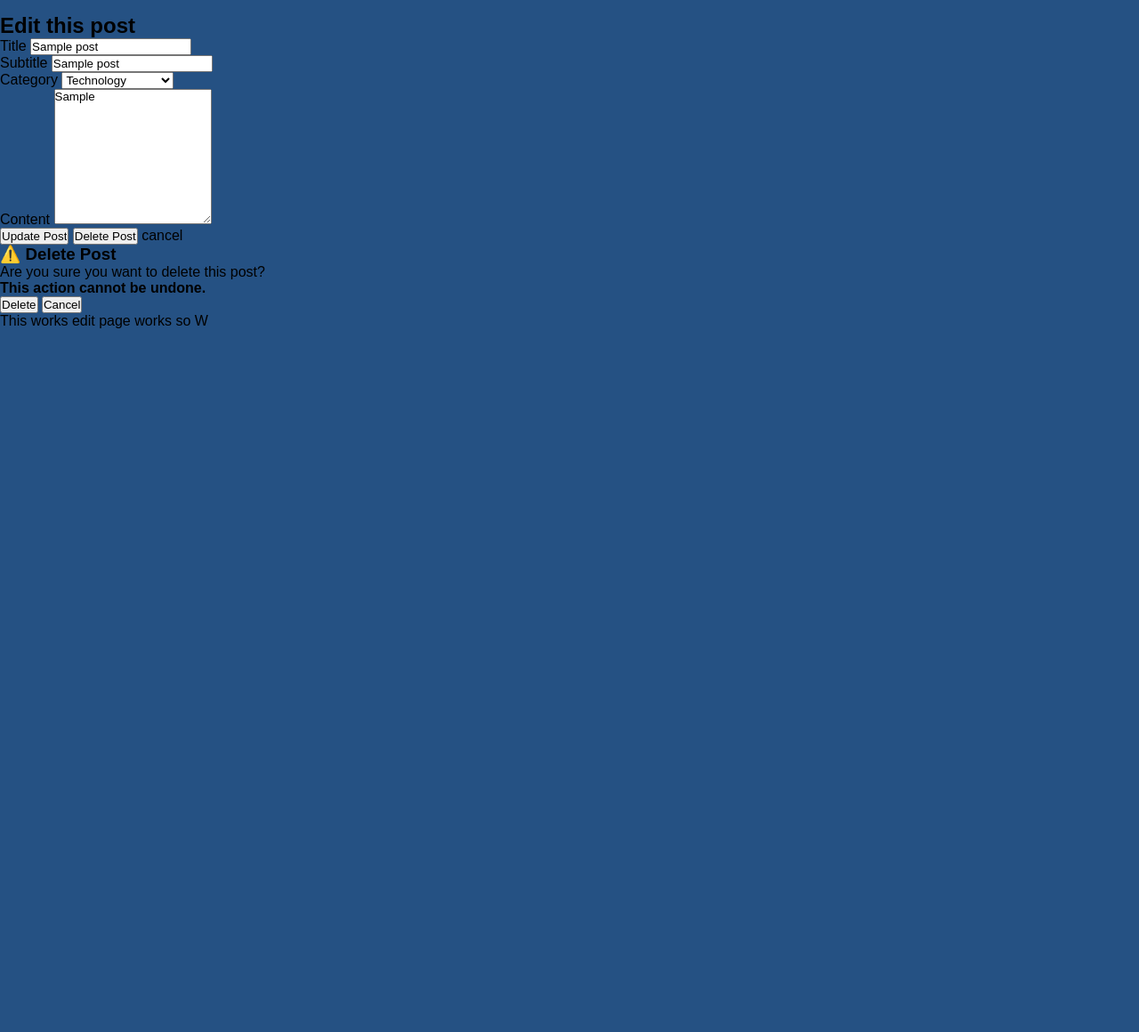
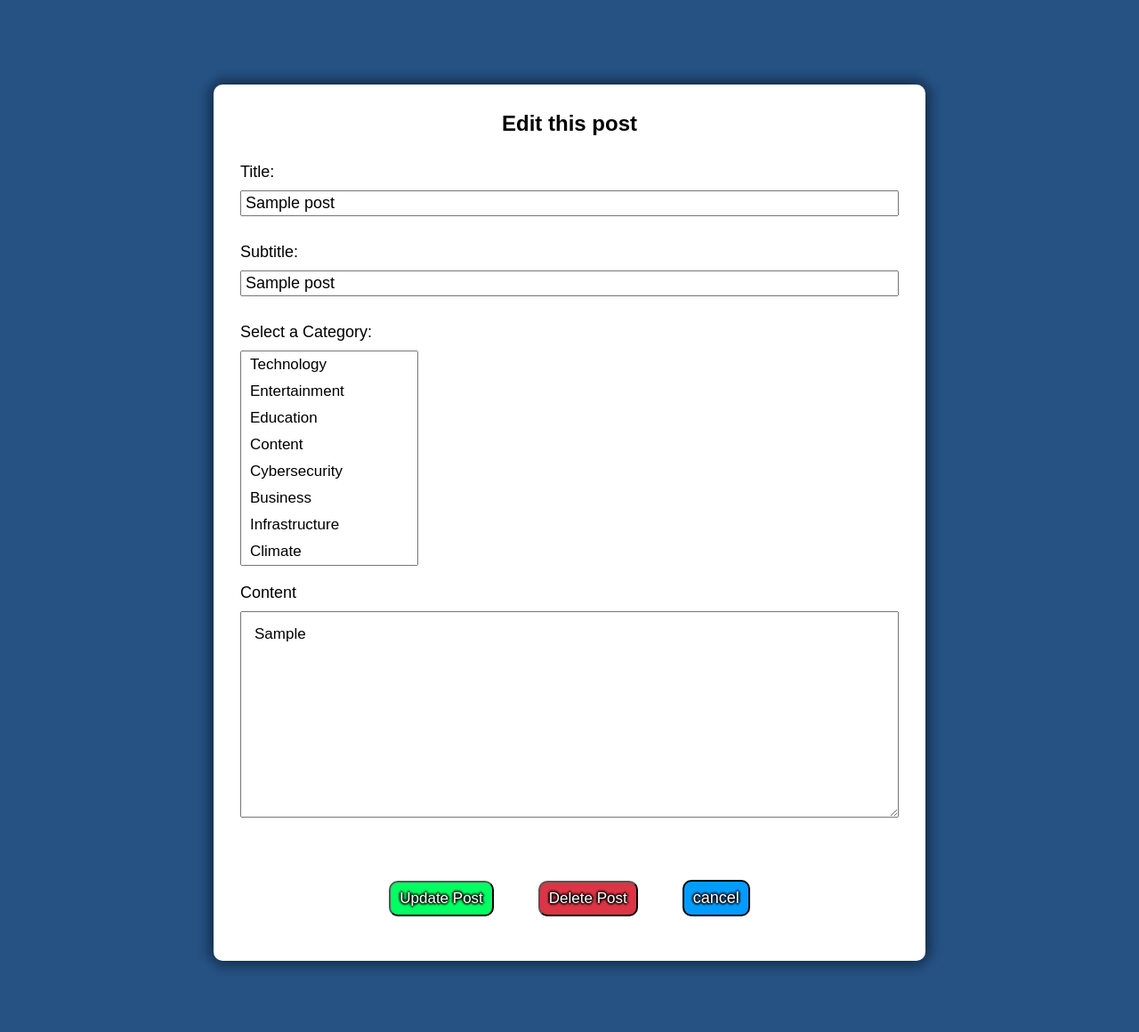
Before and after one commit to Olando07/WEBD2_finalProject, a PHP site: page /edit.php?id=1 in a window 1280 px wide. Shown: the part 115-1275 px from the top of the page at 89% size. Before the commit the page ends 484 px from the top, so only its background shows below. Run offline with PHP 8.4, Linux system fonts and the light colour scheme; the visitor is signed in with stand-in values (Sample User, id 1); tables that the repository leaves empty or names only in its code hold one stand-in row (values such as "Sample post").

Commit message:
Improve edit post UX and add error handling
Refactored edit.php to use string-based error messages and display them inline for title, subtitle, and report fields. Improved the delete post workflow with a confirmation overlay and hidden input, and fixed a typo in the update logic. Updated index.php to display post subtitles. Added new CSS styles for the edit page, including form layout, error messages, and delete confirmation modal.

```diff
--- a/edit.php
+++ b/edit.php
@@ -29,9 +29,10 @@ $categories = [
     'Gaming'
 ];
 
-$titleError = 0;
-$subtitleError = 0;
-$reportError = 0;
+$titleError = '';
+$subtitleError = '';
+$reportError = '';
+$errors = ['title'=>'', 'subtitle'=>'', 'report'=>''];
 
 $stmt=$db->prepare("SELECT * FROM users WHERE username = :username");
 $stmt->execute([':username'=>$_SESSION['username']]);
@@ -62,7 +63,7 @@ if(!$post){
 
 // form submission
 // delete post
-if(isset($_POST['delete'])){
+if(isset($_POST['confirm_delete']) && $_POST['confirm_delete'] == 'true'){
     $posts = $db->prepare("DELETE FROM posts WHERE post_id = :id");
     $posts->execute([':id'=>$post_id]);
     header('Location: index.php');
@@ -76,17 +77,16 @@ if(isset($_POST['update'])){
     $report = filter_input(INPUT_POST, 'report', FILTER_SANITIZE_SPECIAL_CHARS);
     $category = filter_input(INPUT_POST, 'category', FILTER_SANITIZE_SPECIAL_CHARS);
 
-    if($title && $subttitle && $report){
+    if($title && $subtitle && $report){
         $posts = $db->prepare("UPDATE posts SET title = :title, subtitle = :subtitle, report = :report, category = :category WHERE post_id = :id");
         $posts->execute([':title'=>$title, ':subtitle'=>$subtitle, ':report'=>$report, ':category'=>$category, ':id'=>$post_id]);
         header('Location: index.php');
         exit();
     }
 
-    // empty($title) ? $titleError = 'This field is required' : $titleError = '';
-    // empty($subtitle) ? $subtitleError = 'This field is required' : $titleError = '';
-    // empty($report) ? $reportError = 'This field is required' : $titleError = '';
-
+    if (empty($title)) $errors['title'] = 'The title is required';
+    if (empty($subtitle)) $errors['subtitle'] = 'This subtitle is required';
+    if (empty($report)) $errors['report'] = 'This report is required';
 }
 
 ?>
@@ -100,25 +100,27 @@ if(isset($_POST['update'])){
     <title>Winnipeg News: Edit Post</title>
 </head>
 <body>
-    <div class="main">
+    <div class="edit-main">
 
             <div class="edit-form">
                 <h2>Edit this post</h2>
 
-                <form action="" method="POST">
+                <form action="" method="POST" id="editPostForm">
                     <div class="form-group">
-                        <label for="title">Title</label>
-                        <input type="text" id="title" name="title" value="<?= htmlspecialchars($post['title'])?>" required>
+                        <label for="title">Title:</label>
+                        <input type="text" id="title" name="title" value="<?= $post['title']?>" required>
+                        <span class="error"><?= $errors['title']?></span>
                     </div>
                     <div class="form-group">
-                        <label for="subtitle">Subtitle</label>
-                        <input type="text" id="subtitle" name="subtitle" value="<?= htmlspecialchars($post['subtitle'])?>">
+                        <label for="subtitle">Subtitle:</label>
+                        <input type="text" id="subtitle" name="subtitle" value="<?= $post['subtitle']?>">
+                        <span class="error"><?= $errors['subtitle']?></span>
                     </div>
                     <div class="form-group">
-                        <label for="category">Category</label>
-                        <select name="category" id="category" required>
+                        <label for="category">Select a Category:</label>
+                        <select name="category" id="category" size="8" required>
                             <?php foreach($categories as $category): ?>
-                                <option value="<?= $category?>" <?= $post['category'] == $category ? 'selected' : ''?>>
+                                <option value="<?= htmlspecialchars($category)?>" <?= $post['category'] == $category ? 'selected' : ''?>>
                                     <?= $category?>
                                 </option>
                             <?php endforeach ?>
@@ -126,12 +128,13 @@ if(isset($_POST['update'])){
                     </div>
                     <div class="form-group">
                         <label for="report">Content</label>
-                        <textarea name="report" id="report" rows="10" required><?= htmlspecialchars($post['report'])?></textarea>
+                        <textarea name="report" id="report" rows="10" required><?= $post['report']?></textarea>
                     </div>
 
+                    <input type="hidden" name="confirm_delete" id="deleteFlag" value="">
                     <div class="form-actions">
-                        <input type="submit" name="update" value="Update Post" class="update-btn" onclick="showDeleteOverlay()">
-                        <input type="submit" name="delete" value="Delete Post" class="delete-btn" onclick="return confirm('Are you sure you want to delete this post?')">
+                        <input type="submit" name="update" value="Update Post" class="update-btn">
+                        <input type="button" name="delete" value="Delete Post" class="delete-btn" onclick="showDeleteOverlay()">
                         <a href="index.php" class="cancel-btn">cancel</a>
                     </div>
                 </form>
@@ -160,38 +163,19 @@ if(isset($_POST['update'])){
                 }
 
                 function confirmDelete() {
-                    // Create a hidden form to submit the delete request
-                    const form = document.createElement('form');
-                    form.method = 'POST';
-                    form.action = '';
-
-                    const deleteInput = document.createElement('input');
-                    deleteInput.type = 'hidden';
-                    deleteInput.name = 'delete';
-                    deleteInput.value = '1';
-
-                    form.appendChild(deleteInput);
-                    document.body.appendChild(form);
-                    form.submit();
+                    document.getElementById('deleteFlag').value = 'true';
+                    document.getElementById('editPostForm').submit();
                 }
 
+                // Close overlay with Escape key
+                window.addEventListener('keydown', e=>e.key=="Escape" && hideDeleteOverlay());
                 // Close overlay when clicking outside the modal
-                document.getElementById('deleteOverlay').addEventListener('click', function(e) {
-                    if (e.target === this) {
-                        hideDeleteOverlay();
-                    }
+                document.getElementById('deleteOverlay').addEventListener('click', e => {
+                    if (e.target === e.currentTarget) { hideDeleteOverlay(); }
                 });
 
-                // Close overlay with Escape key
-                document.addEventListener('keydown', function(e) {
-                    if (e.key === 'Escape') {
-                        hideDeleteOverlay();
-                    }
-                });
-                </script>
-            <!-- TODO: use qil js for form - https://quilljs.com/docs/quickstart -->
-
-            <p>This works edit page works so W</p>
+            </script>
+              <!-- TODO: add input for picture upload and use qil js for form - https://quilljs.com/docs/quickstart  -->
     </div>
 </body>
 </html>
--- a/index.php
+++ b/index.php
@@ -130,6 +130,8 @@ if(!empty($selectedCategories)){
                     <div class="posts">
                         <h3 class="title">
                             <?= htmlspecialchars($row['title'])?>
+                            <br>
+                            <?= htmlspecialchars($row['subtitle'])?>
                             <?php
 
                                 if($user['is_admin'] == 1){
--- a/main.css
+++ b/main.css
@@ -22,7 +22,8 @@ html {
 }
 
 /* overlay for index and other pages */
-.main, .main-overlay {
+.main,
+.main-overlay {
     /* background-color: var(--main-color); */
     min-width: 100dvh;
     min-height: 100dvh;
@@ -71,7 +72,8 @@ html {
     color: var(--white);
 }
 
-.main-overlay .input form .input-div .input-fields input, .main-overlay .input form .input-div .input-fields textarea {
+.main-overlay .input form .input-div .input-fields input,
+.main-overlay .input form .input-div .input-fields textarea {
     width: 250px;
     padding: 4px;
     font-size: 18px;
@@ -88,7 +90,8 @@ html {
 }
 /* End of error warning */
 
-.main-overlay .input form .input-div .input-fields #logged-in, .main-overlay .input form .input-div .input-fields #failed-login {
+.main-overlay .input form .input-div .input-fields #logged-in,
+.main-overlay .input form .input-div .input-fields #failed-login {
     margin-bottom: 5px;
 }
 
@@ -119,8 +122,8 @@ html {
     margin: 35px 0;
 }
 
-
-.main-overlay .input form .input-div .input-btns input, .main-overlay .input form .input-div .input-btns a {
+.main-overlay .input form .input-div .input-btns input,
+.main-overlay .input form .input-div .input-btns a {
     font-size: 17px;
     border-radius: 14px;
     cursor: pointer;
@@ -138,13 +141,15 @@ html {
     display: flex;
 }
 
-.main-overlay .input form .input-div .input-btns input:hover, .main-overlay .input form .input-div .input-btns a:hover  {
+.main-overlay .input form .input-div .input-btns input:hover,
+.main-overlay .input form .input-div .input-btns a:hover {
     border-color: #2177d8;
     color: #2177d8;
 }
 /* End of Login/SignUp buttons */
 
-.main-overlay .input form .input-div select, .main-overlay .input form .input-div select option {
+.main-overlay .input form .input-div select,
+.main-overlay .input form .input-div select option {
     color: var(--black);
     height: 30px;
     width: 250px;
@@ -191,7 +196,8 @@ html {
 /* End of Login/SignUp styles */
 
 /* Start of navbar styles */
-.main .nav-bar nav .search-div input, .nav-bar nav .search-div input {
+.main .nav-bar nav .search-div input,
+.nav-bar nav .search-div input {
     color: var(--black);
     margin: 5px 15px;
     border-width: 0;
@@ -199,7 +205,8 @@ html {
     background: transparent;
 }
 
-.main .nav-bar nav .search-div, .nav-bar nav .search-div  {
+.main .nav-bar nav .search-div,
+.nav-bar nav .search-div {
     background: #e5e7eb;
     border-radius: 40px;
     width: 500px;
@@ -209,7 +216,8 @@ html {
     justify-content: space-between;
 }
 
-.main .nav-bar nav .search-div #search-btn, .nav-bar nav .search-div #search-btn {
+.main .nav-bar nav .search-div #search-btn,
+.nav-bar nav .search-div #search-btn {
     cursor: pointer;
     font-size: 20px;
     margin: 0 15px 0 0;
@@ -217,7 +225,10 @@ html {
     padding: 0 6px;
 }
 
-.main .nav-bar nav .search-div #search-btn:hover, .nav-bar nav .search-div #search-btn:hover, .main .nav-bar nav a:hover, .main .nav-bar nav a:hover {
+.main .nav-bar nav .search-div #search-btn:hover,
+.nav-bar nav .search-div #search-btn:hover,
+.main .nav-bar nav a:hover,
+.main .nav-bar nav a:hover {
     color: #fff;
     text-shadow: 2px 0px 2px #ff0000, -2px 0px 2px #ff0000, 0px 2px 2px #ff0000, 0px -2px 2px #ff0000;
 }
@@ -226,7 +237,8 @@ html {
     text-decoration: underline;
 }
 
-.main .nav-bar nav .search-div #search-bar, .nav-bar nav .search-div #search-bar {
+.main .nav-bar nav .search-div #search-bar,
+.nav-bar nav .search-div #search-bar {
     border-radius: 16px;
     font-size: 20px;
     padding: 1px 15px;
@@ -234,7 +246,8 @@ html {
     margin: 0;
 }
 
-.main .nav-bar, .nav-bar {
+.main .nav-bar,
+.nav-bar {
     height: 100px;
     display: flex;
     align-items: center;
@@ -255,7 +268,7 @@ html {
     margin-left: 320px;
 }
 
-.nav-bar nav{
+.nav-bar nav {
     display: flex;
     align-items: center;
     justify-content: center;
@@ -264,7 +277,8 @@ html {
     width: 100%;
 }
 
-.main .nav-bar nav a, .nav-bar nav a {
+.main .nav-bar nav a,
+.nav-bar nav a {
     padding: 6px;
     color: var(--black);
     border-bottom: #000;
@@ -285,7 +299,8 @@ html {
     margin-left: 150px;
 }
 
-.main .nav-bar nav #loginStatus, .nav-bar nav #loginStatus {
+.main .nav-bar nav #loginStatus,
+.nav-bar nav #loginStatus {
     background-color: #dad9d9;
     border: 2px solid #000;
     border-radius: 10px;
@@ -346,12 +361,13 @@ html {
     margin: 0 15px 0 5px;
 }
 
-.main .category-list .category label{
+.main .category-list .category label {
     color: #fff;
     font-size: 18px;
 }
 
-.main .news-posts .posts, .comments-page .posts {
+.main .news-posts .posts,
+.comments-page .posts {
     background-color: rgb(255, 255, 255);
     margin: 0px 30px 30px;
     height: fit-content;
@@ -360,7 +376,7 @@ html {
     border-radius: 8px;
 }
 
-.comments-page .posts  {
+.comments-page .posts {
     margin: 0 0 30px;
 }
 
@@ -385,12 +401,14 @@ html {
     padding: 0px 10px;
 }
 
-.main .news-posts .posts a:hover, .main .category-list .category-filters .form-actions input:hover {
+.main .news-posts .posts a:hover,
+.main .category-list .category-filters .form-actions input:hover {
     color: #fff;
     text-shadow: 2px 0px 2px #ff0000, -2px 0px 2px #ff0000, 0px 2px 2px #ff0000, 0px -2px 2px #ff0000;
 }
 
-.main .news-posts .posts .title, .main .news-posts .post-bottom {
+.main .news-posts .posts .title,
+.main .news-posts .post-bottom {
     background: #e5e7eb;
 }
 
@@ -452,4 +470,159 @@ html {
     place-self: center;
     margin: 200px 0;
 }
-/* */
+
+/* Styles for edit page */
+.edit-main {
+    padding: 80px 10px 80px;
+}
+
+.edit-main .edit-form {
+    background-color: #fff;
+    place-self: center;
+    padding: 30px;
+    border-radius: 10px;
+    width: 800px;
+    gap: 30px;
+    box-shadow: 0 10px 8px rgba(0, 0, 0, 0.2), 0px -10px 8px rgba(0, 0, 0, 0.2), -10px 0px 8px rgba(0, 0, 0, 0.2), 10px 0px 8px rgba(0, 0, 0, 0.2);
+}
+
+.edit-main .edit-form h2 {
+    place-self: center;
+}
+
+.edit-main .edit-form,
+.edit-main .edit-form form,
+.edit-main .edit-form form .form-group {
+    display: flex;
+    flex-direction: column;
+}
+
+.edit-main .edit-form form {
+    gap: 20px;
+}
+
+.edit-main .edit-form form .form-group {
+    gap: 10px;
+}
+
+.edit-main .edit-form form .form-group label {
+    font-size: 18px;
+}
+
+.edit-main .edit-form form .form-group input {
+    font-size: 18px;
+    padding: 2px 4px;
+}
+
+.edit-main .edit-form form .form-group select {
+    font-size: 17px;
+    width: 200px;
+    cursor: pointer;
+}
+
+.edit-main .edit-form form .form-group select option {
+    padding: 5px 10px;
+}
+
+.edit-main .edit-form form .form-group textarea {
+    padding: 15px;
+    font-size: 17px;
+}
+
+.edit-main .edit-form form .form-actions {
+    padding: 50px 0px 20px;
+    display: flex;
+    flex-direction: row;
+    gap: 50px;
+    justify-content: center;
+    align-items: center;
+}
+
+.edit-main .edit-form form .form-actions input,
+.cancel-btn {
+    padding: 8px 10px;
+    font-size: 17px;
+    border-radius: 10px;
+    cursor: pointer;
+    text-shadow: 2px 0px 2px #000000, -2px 0px 2px #000000, 0px 2px 2px #000000, 0px -2px 2px #000000;
+    color: #fff;
+}
+
+.edit-main .edit-form form .form-actions .update-btn {
+    background-color: #00ff62;
+}
+
+.edit-main .edit-form form .form-actions .delete-btn {
+    background-color: #dc3545;
+}
+
+.cancel-btn {
+    font-size: 18px;
+    background-color: #009dff;
+    border: 2px solid #000;
+}
+
+.update-btn:hover,
+.delete-btn:hover,
+.cancel-btn:hover {
+    transform: translateY(-3px);
+    box-shadow: 0 4px 8px rgba(0, 0, 0, 0.7);
+}
+
+.edit-main .delete-overlay {
+    display: none;
+}
+
+/* delete overlay styles */
+.delete-overlay {
+    position: fixed;
+    top: 0;
+    left: 0;
+    width: 100vw;
+    height:100vh;
+    background-color: rgba(0,0,0,0.6);
+    display: flex;
+    justify-content: center;
+    align-items: center;
+    z-index: 100%;
+}
+
+.delete-modal {
+    background-color: #fff;
+    padding: 2rem;
+    border-radius: 10px;
+    box-shadow: 0 0 20px rbga(0,0,0,0.3);
+    max-width: 400px;
+    width: 90%;
+    text-align: center;
+    z-index: 1001;
+    font-size: 18px;
+}
+
+.modal-buttons {
+    margin-top: 1.5rem;
+    display: flex;
+    justify-content: space-around;
+}
+
+.btn {
+    padding: 6px 15px ;
+    border: none;
+    border-radius: 5px;
+    border: 2px solid #000;
+    font-weight: bold;
+    cursor: pointer;
+    font-size: 17px;
+}
+
+.btn-danger {
+    background-color: #e74c4c;
+    color: white;
+    text-shadow: 2px 0px 2px #000000, -2px 0px 2px #000000, 0px 2px 2px #000000, 0px -2px 2px #000000
+}
+
+.btn-secondary {
+    background-color: #bdc3c7;
+    color: #fff;
+    text-shadow: 2px 0px 2px #000000, -2px 0px 2px #000000, 0px 2px 2px #000000, 0px -2px 2px #000000
+}
```
